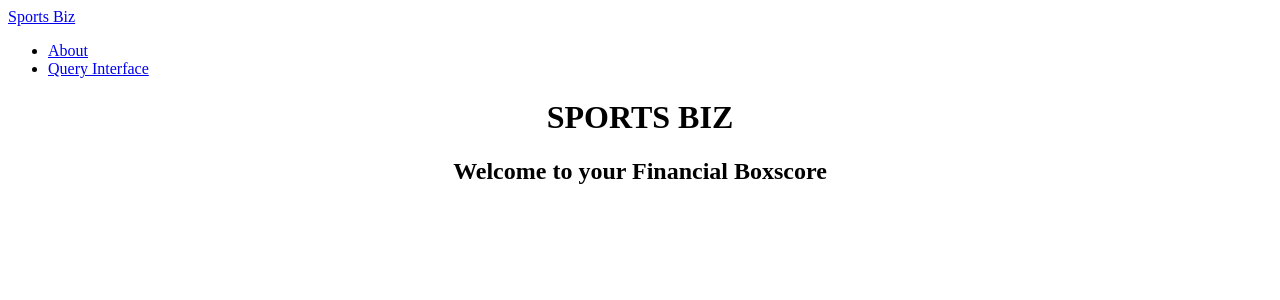
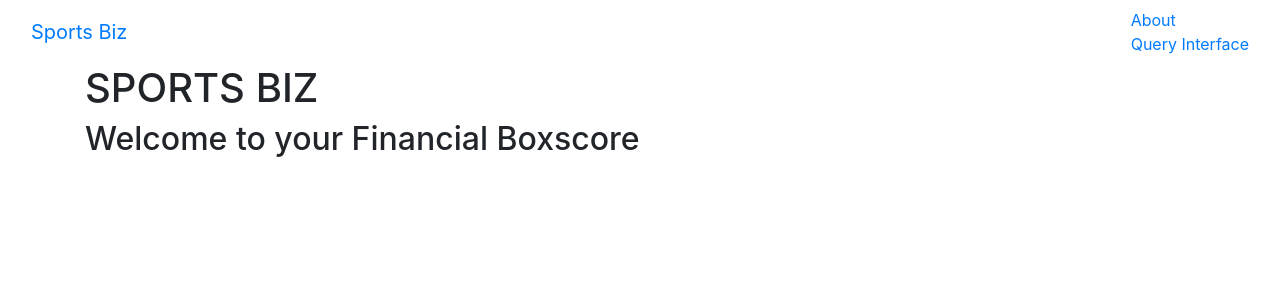
Before and after one commit to cnov20/SportsBiz-UI-MVP, an Angular app in the folder financial-dashboard-UI/: page / in a window 1280 px wide. Shown: the top 300 px of the page. Built offline with nearby package versions, Linux system fonts and the light colour scheme.

Commit message:
Added bootstrap, jQuery, js, and popper.js dependencies and file paths to angular.json, removed inline style from app (root) template markup

```diff
--- a/financial-dashboard-UI/angular.json
+++ b/financial-dashboard-UI/angular.json
@@ -23,9 +23,14 @@
               "src/assets"
             ],
             "styles": [
-              "src/styles.css"
+              "src/styles.css",
+              "./node_modules/bootstrap/dist/css/bootstrap.min.css"
             ],
-            "scripts": []
+            "scripts": [
+              "./node_modules/jquery/dist/jquery.min.js",
+              "./node_modules/popper.js/dist/umd/popper.min.js",
+              "./node_modules/bootstrap/dist/js/bootstrap.min.js"
+            ]
           },
           "configurations": {
             "production": {
--- a/financial-dashboard-UI/package.json
+++ b/financial-dashboard-UI/package.json
@@ -20,7 +20,10 @@
     "@angular/platform-browser": "^6.0.0",
     "@angular/platform-browser-dynamic": "^6.0.0",
     "@angular/router": "^6.0.0",
+    "bootstrap": "^4.1.1",
     "core-js": "^2.5.4",
+    "jquery": "^3.3.1",
+    "popper.js": "^1.14.3",
     "rxjs": "^6.0.0",
     "zone.js": "^0.8.26"
   },
--- a/financial-dashboard-UI/src/app/app.component.html
+++ b/financial-dashboard-UI/src/app/app.component.html
@@ -1,4 +1,4 @@
-<nav class="navbar navbar-default">
+<nav class="navbar navbar-header">
   <div class="container-fluid">
     <div class="navbar-header">
       <a class="navbar-brand" routerLink="">Sports Biz</a>
@@ -11,9 +11,7 @@
 </nav>
 
 
-<div class="container" style="text-align:center">
-  <h1>
-    {{ title }}
-  </h1>
+<div class="container">
+  <h1>{{ title }}</h1>
   <router-outlet></router-outlet>
 </div>
```
Also changed, not shown: 1 other file (tests, documents, lock files or other folders).
